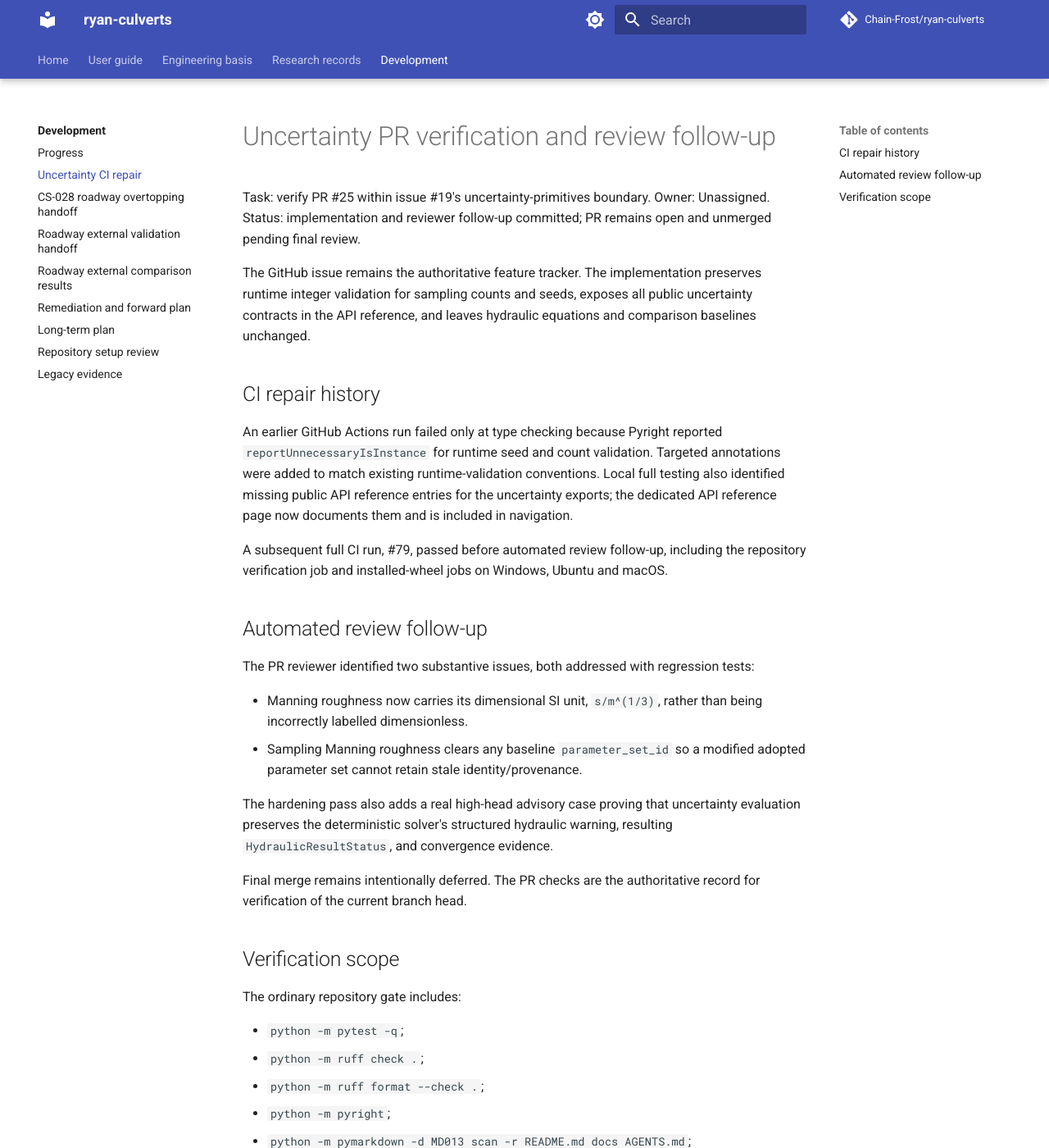
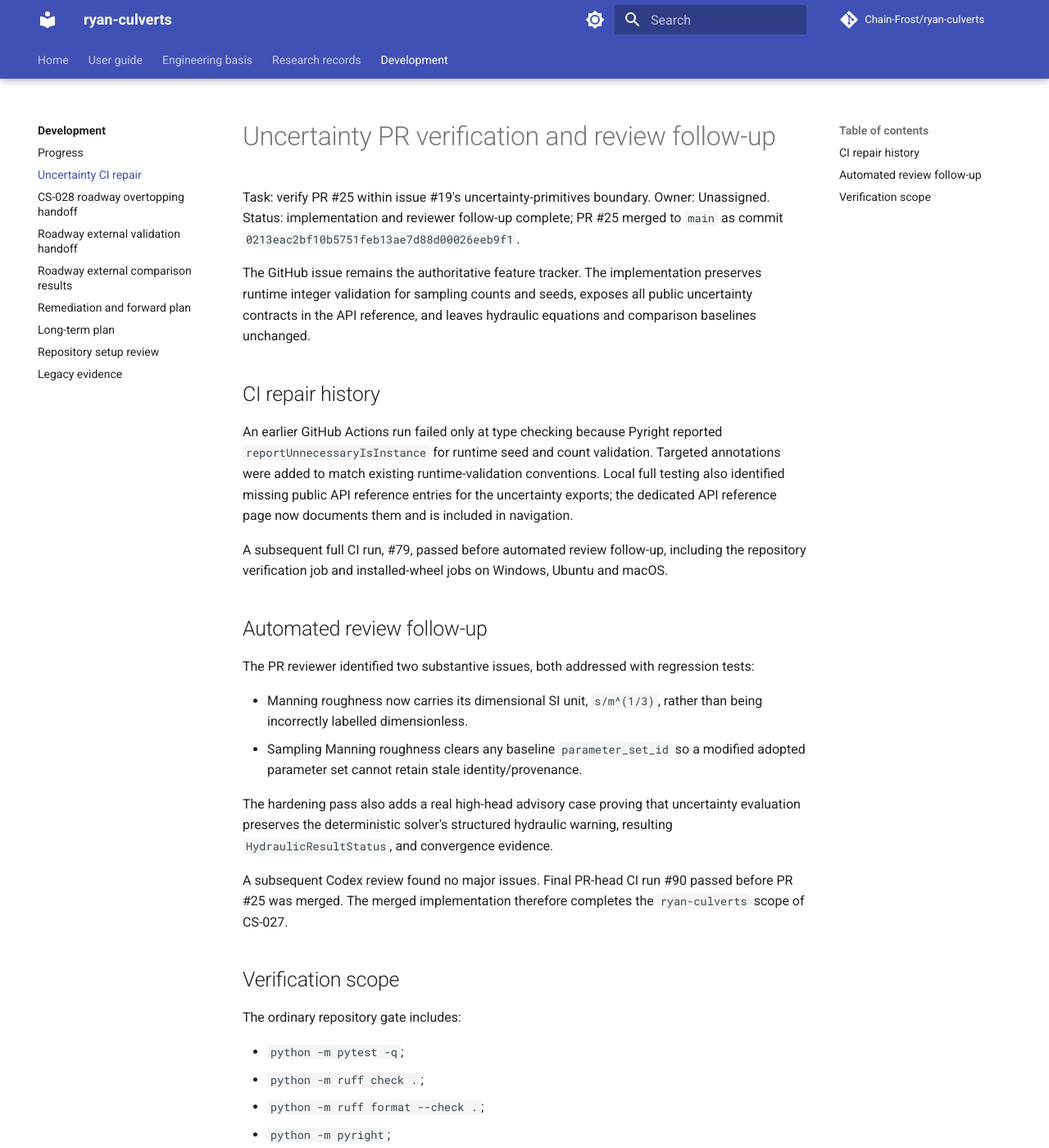
Before and after one commit to Chain-Frost/ryan-culverts, an MkDocs documentation site: the page built from docs/work/2026-10-06-uncertainty-ci-fix.md, in a window 1280 px wide and 1400 px high. Shown: the whole window at 82% size. Built offline with MkDocs 1.6.1 and Material for MkDocs 9.7.7, drawn with Linux system fonts in a browser that asks for light colours; comment, search, counter and statistics services are not loaded.

Commit message:
docs: close out CS-027 uncertainty work (#28)

```diff
--- a/docs/work/2026-10-06-uncertainty-ci-fix.md
+++ b/docs/work/2026-10-06-uncertainty-ci-fix.md
@@ -1,8 +1,8 @@
 # Uncertainty PR verification and review follow-up
 
 Task: verify PR #25 within issue #19's uncertainty-primitives boundary.
-Owner: Unassigned. Status: implementation and reviewer follow-up committed; PR remains
-open and unmerged pending final review.
+Owner: Unassigned. Status: implementation and reviewer follow-up complete; PR #25 merged
+to `main` as commit `0213eac2bf10b5751feb13ae7d88d00026eeb9f1`.
 
 The GitHub issue remains the authoritative feature tracker. The implementation preserves
 runtime integer validation for sampling counts and seeds, exposes all public uncertainty
@@ -33,8 +33,9 @@ The hardening pass also adds a real high-head advisory case proving that uncerta
 evaluation preserves the deterministic solver's structured hydraulic warning, resulting
 `HydraulicResultStatus`, and convergence evidence.
 
-Final merge remains intentionally deferred. The PR checks are the authoritative record for
-verification of the current branch head.
+A subsequent Codex review found no major issues. Final PR-head CI run #90 passed before
+PR #25 was merged. The merged implementation therefore completes the `ryan-culverts`
+scope of CS-027.
 
 ## Verification scope
 
```
